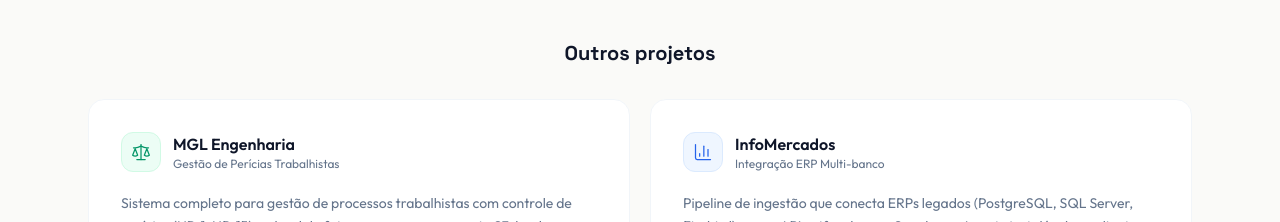
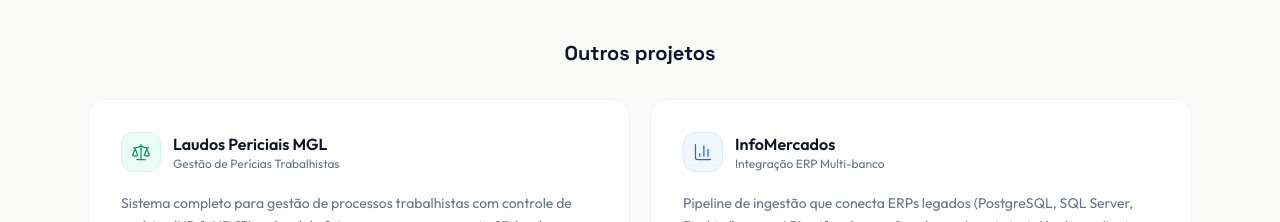
Before and after one commit to ryanfigueredo/dmtn, a Next.js app: page / in a window 1280 px wide. Shown: the part 5060-5282 px from the top of the page. Built offline with nearby package versions, Linux system fonts and the light colour scheme.

Commit message:
refactor: atualiza referências de MGL Engenharia para Laudos Periciais MGL

```diff
--- a/app/cases/mgl-engenharia/content.tsx
+++ b/app/cases/mgl-engenharia/content.tsx
@@ -92,7 +92,7 @@
               Sobre o projeto
             </h2>
             <p className="text-lg text-slate-600 leading-relaxed mb-6">
-              A MGL Engenharia precisava de um sistema robusto para gerenciar
+              A Laudos Periciais MGL precisava de um sistema robusto para gerenciar
               perícias trabalhistas envolvendo normas regulamentadoras (NR-1 e
               NR-15). O desafio era centralizar documentos, fotos de campo,
               laudos técnicos e o fluxo de cada processo em um sistema seguro e
--- a/app/cases/mgl-engenharia/page.tsx
+++ b/app/cases/mgl-engenharia/page.tsx
@@ -2,7 +2,7 @@
 import MGLContent from "./content";
 
 export const metadata: Metadata = {
-  title: "Projeto MGL Engenharia - DMTN Sistemas",
+  title: "Projeto Laudos Periciais MGL - DMTN Sistemas",
   description:
     "Sistema de gestão de perícias trabalhistas com controle NR-1, NR-15, upload de fotos e laudos técnicos.",
 };
--- a/app/dev/components/cases-section.tsx
+++ b/app/dev/components/cases-section.tsx
@@ -347,7 +347,7 @@
                 <Scale className="w-5 h-5" strokeWidth={1.5} />
               </div>
               <div>
-                <h3 className="text-[#0F1629] font-semibold">MGL Engenharia</h3>
+                <h3 className="text-[#0F1629] font-semibold">Laudos Periciais MGL</h3>
                 <p className="text-xs text-slate-500">Gestão de Perícias Trabalhistas</p>
               </div>
             </div>
```
